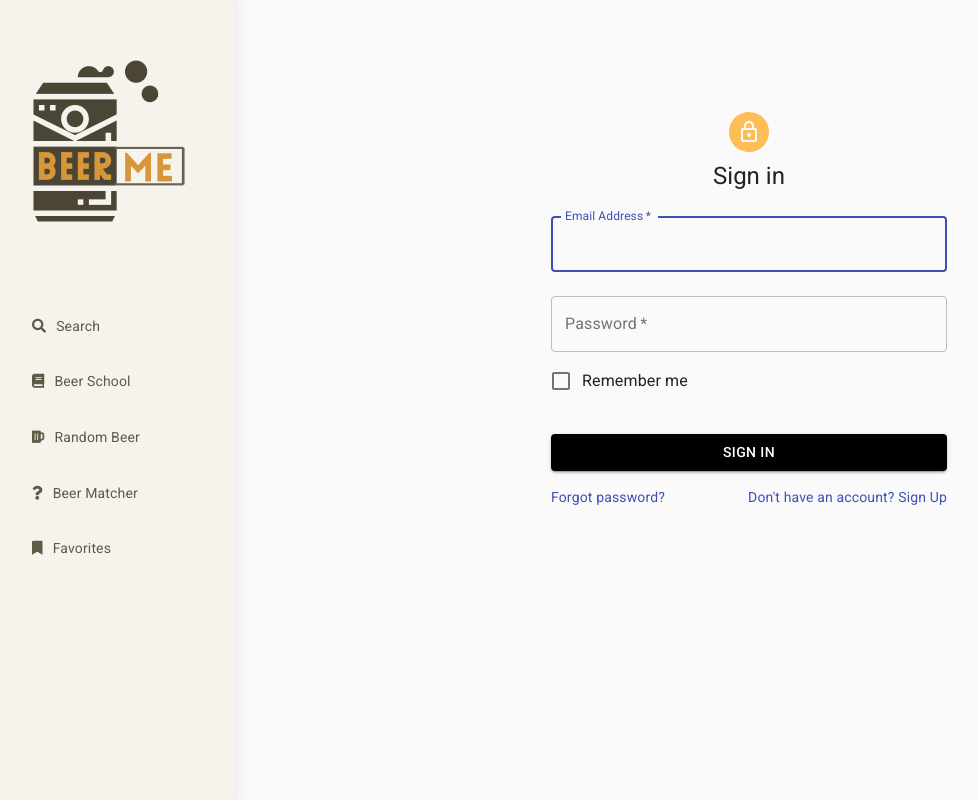
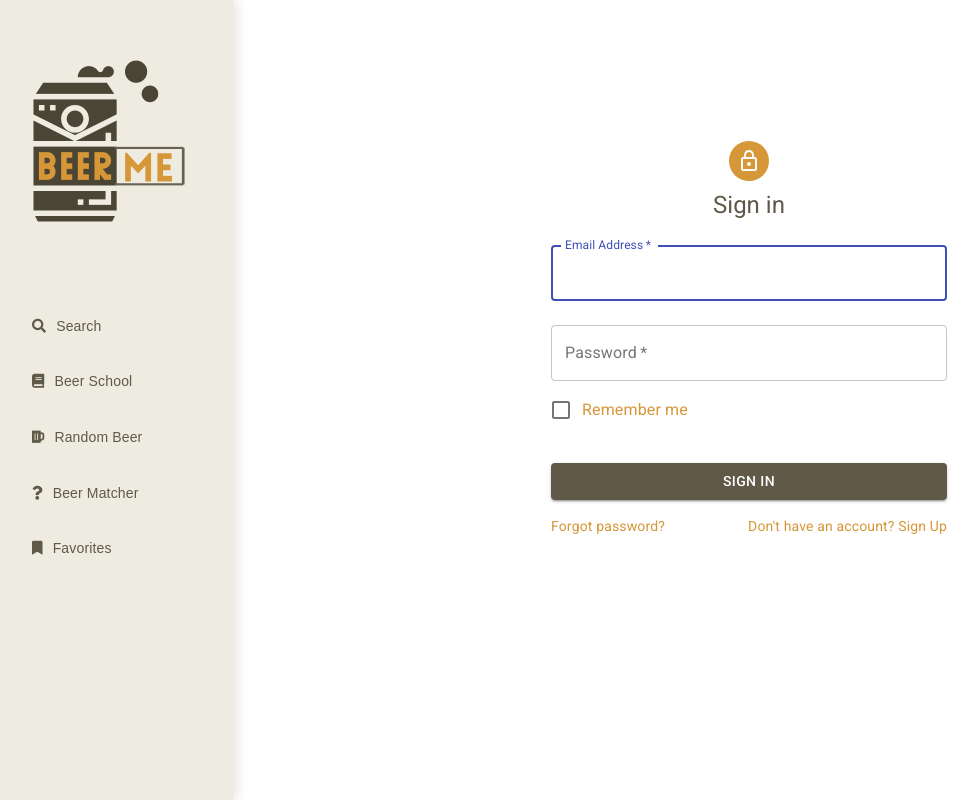
Before and after one commit to destinyfsetzer/beer-me-app, a React (Create React App) app: page / in a window 1280 px wide. Shown: the whole page, without its empty margins (16-995 px from the left). Built offline with nearby package versions, Linux system fonts and the light colour scheme; no server answers.

Commit message:
I guess I commited to this new color scheme

```diff
--- a/src/components/BeerSchool.js
+++ b/src/components/BeerSchool.js
@@ -7,9 +7,8 @@ const BeerSchool = () => {
     <Container>
       <Paper
         style={{
-          marginBottom: 20,
-          maxHeight: 600,
-          margin: "0px 0 0 0px",
+          maxHeight: "90vh",
+          width: "65vw",
           overflow: "auto",
         }}
       >
--- a/src/components/Login.js
+++ b/src/components/Login.js
@@ -22,15 +22,19 @@ const useStyles = makeStyles((theme) => ({
   },
   avatar: {
     margin: theme.spacing(1),
-    backgroundColor: "#FFBD58",
+    backgroundColor: "#D59737",
   },
   form: {
     width: "100%", // Fix IE 11 issue.
     marginTop: theme.spacing(1),
+    color: "#D59737",
   },
   submit: {
     margin: theme.spacing(3, 0, 2),
-    backgroundColor: "black",
+    backgroundColor: "#605948",
+  },
+  login: {
+    color: "#605948",
   },
 }));
 
@@ -38,13 +42,13 @@ export default function SignIn() {
   const classes = useStyles();
 
   return (
-    <Container component="main" maxWidth="xs">
+    <Container component="main" maxWidth="xs" className="login-form">
       <CssBaseline />
       <div className={classes.paper}>
         <Avatar className={classes.avatar}>
           <LockOutlinedIcon />
         </Avatar>
-        <Typography component="h1" variant="h5">
+        <Typography className={classes.login} component="h1" variant="h5">
           Sign in
         </Typography>
         <form className={classes.form} noValidate>
@@ -85,12 +89,12 @@ export default function SignIn() {
           </Button>
           <Grid container>
             <Grid item xs>
-              <Link href="#" variant="body2">
+              <Link href="#" className={classes.form} variant="body2">
                 Forgot password?
               </Link>
             </Grid>
             <Grid item>
-              <Link href="#" variant="body2">
+              <Link href="#" className={classes.form} variant="body2">
                 {"Don't have an account? Sign Up"}
               </Link>
             </Grid>
--- a/src/components/RandomBeer.js
+++ b/src/components/RandomBeer.js
@@ -24,7 +24,7 @@ class RandomBeer extends Component {
           <i className="fas fa-random"></i>Random Beer
         </button>
 
-        <div className="card mt-2" key={random.id}>
+        <div className="card mt-2 randoCard" key={random.id}>
           <div className="card-body">
             <h4 className="beer-name">{random.nameDisplay}</h4>
             <p className="badge beer-abv">{beerAbv}</p>
--- a/src/components/SignUp.js
+++ b/src/components/SignUp.js
@@ -10,19 +10,6 @@ import Typography from "@material-ui/core/Typography";
 import { makeStyles } from "@material-ui/core/styles";
 import Container from "@material-ui/core/Container";
 
-function Copyright() {
-  return (
-    <Typography variant="body2" color="textSecondary" align="center">
-      {"Copyright © "}
-      <Link color="inherit" href="https://material-ui.com/">
-        Your Website
-      </Link>{" "}
-      {new Date().getFullYear()}
-      {"."}
-    </Typography>
-  );
-}
-
 const useStyles = makeStyles((theme) => ({
   paper: {
     marginTop: theme.spacing(8),
@@ -32,14 +19,19 @@ const useStyles = makeStyles((theme) => ({
   },
   avatar: {
     margin: theme.spacing(1),
-    backgroundColor: theme.palette.secondary.main,
+    backgroundColor: "#D59737",
   },
   form: {
     width: "100%", // Fix IE 11 issue.
     marginTop: theme.spacing(3),
+    color: "#D59737",
   },
   submit: {
     margin: theme.spacing(3, 0, 2),
+    backgroundColor: "#605948",
+  },
+  SignUp: {
+    color: "#605948",
   },
 }));
 
@@ -116,7 +108,7 @@ export default function SignUp() {
           </Button>
           <Grid container justify="flex-end">
             <Grid item>
-              <Link href="#" variant="body2">
+              <Link href="#" className={classes.form} variant="body2">
                 Already have an account? Sign in
               </Link>
             </Grid>
--- a/src/css/Main.css
+++ b/src/css/Main.css
@@ -2,7 +2,9 @@
 Dark Brown: #605948;
 Yellow/Orange: #D59737;
 Light Tan: #F6F3EC;
-Medium Tan: #EEEBE0;  */
+Medium Tan: #EEEBE0;
+Red: #D54C3F;
+Burnt Orange: #9C5747; */
 
 /* Alternate Color Scheme */
 /*
@@ -25,6 +27,8 @@ Medium Tan: #EEEBE0;  */
 /* Root */
 .root {
   min-height: 100vh;
+  font-family: "franklin-gothic-urw-comp", sans-serif;
+  background-color: #fff;
   /* background-image: url("https://images.unsplash.com/photo-1536584979139-dde0784c7c75?ixlib=rb-1.2.1&ixid=eyJhcHBfaWQiOjEyMDd9&auto=format&fit=crop&w=2100&q=80"); */
 }
 
@@ -32,6 +36,12 @@ Medium Tan: #EEEBE0;  */
 .login-logout {
   padding: 0px 0px 20px 40px;
 }
+
+.login-form {
+  padding: 5px;
+  border-radius: 5px;
+}
+
 /* Beer School Scroll */
 .beer-school {
   padding: 10px 30px 10px 30px;
@@ -43,7 +53,6 @@ h2 {
 
 .beer-header {
   padding-bottom: 20px;
-
   display: block;
   margin-left: auto;
   margin-right: auto;
@@ -63,8 +72,7 @@ h2 {
 
 /* Site Main */
 .site-main {
-  padding: 40px 16px;
-  margin: 0 auto;
+  padding: 5%;
 }
 
 /* Buttons */
@@ -104,7 +112,7 @@ h2 {
   box-shadow: 5px 0px 10px #ececec;
   justify-content: center;
   flex-direction: column;
-  background: #f6f3ec;
+  background: #eeebe0;
   max-width: 250px;
   display: flex;
 }
@@ -234,12 +242,12 @@ table tbody::-webkit-scrollbar {
 
 /* Track */
 table tbody::-webkit-scrollbar-track {
-  background: #f6f3ec;
+  background: #c3b9a1;
 }
 
 /* Handle */
 table tbody::-webkit-scrollbar-thumb {
-  background: #f6f3ec;
+  background: #605948;
 }
 
 /* Handle on hover */
@@ -372,6 +380,9 @@ tbody tr:nth-child(even) {
   color: #eeebe0;
 }
 
+.randoCard {
+  background-color: #eeebe0;
+}
 .card {
   border: 3px;
 }
```
Also changed, not shown: src/images/beer-hops.jpeg (added).
